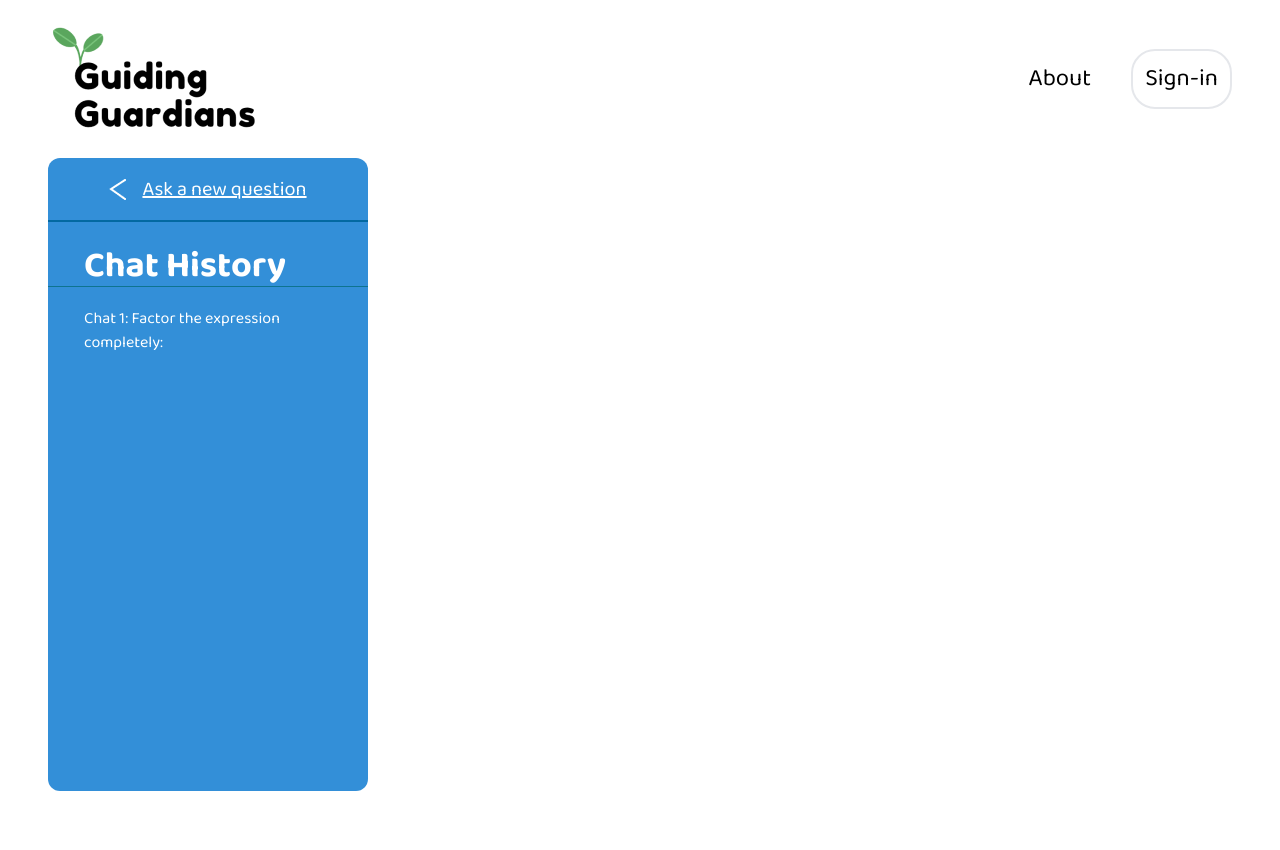
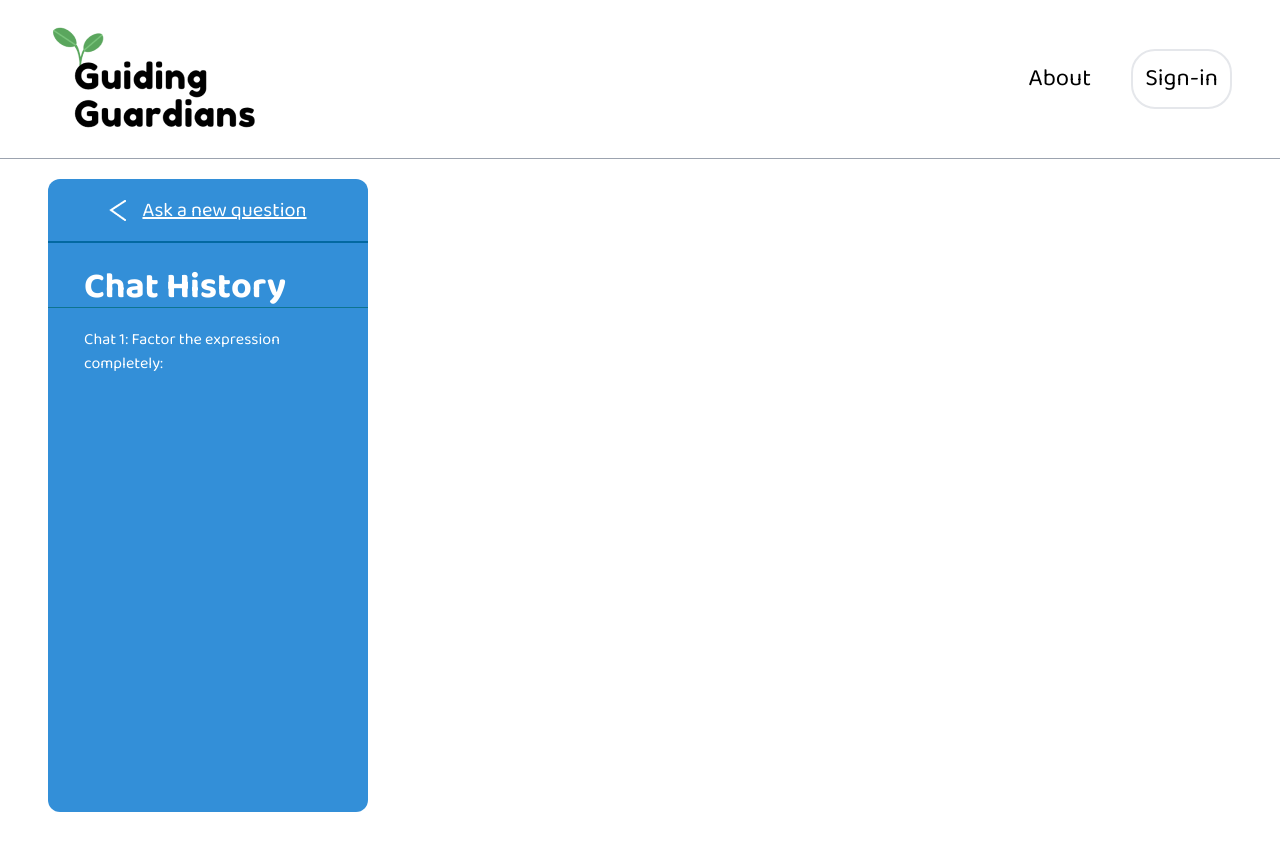
Before and after one commit to mannysanz715/GuidingGuardians, a Next.js app: page /chat in a window 1280 px wide. Shown: the top 850 px of the page. Built offline with nearby package versions, Linux system fonts and the light colour scheme; no server answers.

Commit message:
Hide Scroll Bar

```diff
--- a/src/components/NavBar/NavBar.tsx
+++ b/src/components/NavBar/NavBar.tsx
@@ -4,7 +4,7 @@ import Link from "next/link"
 
 const NavBar = () =>{
   return(
-    <div className="flex justify-between my-6 mx-12 items-center">
+    <div className=" flex justify-between my-6 mx-12 items-center">
       <img src="/assets/logo.png" alt="GuidingGuardians"/>
       <ul className="right-section-nav text-2xl flex items-center gap-7">
         <Link href='/about'><li className='hover:bg-slate-100 hover:text-slate-500 hover:rounded focus: p-3 about-button'>About</li></Link>
--- a/src/pages/chat.tsx
+++ b/src/pages/chat.tsx
@@ -101,6 +101,7 @@ const Chat = () => {
   return (
     <div>
       <NavBar />
+      <div className="border-t border-gray-400 mb-5"/>
       <div className="flex ml-12 chat-box-height">
         <ChatHistoryBox />
 
--- a/src/styles/globals.css
+++ b/src/styles/globals.css
@@ -5,6 +5,13 @@
 :root {
   --banner-blue : #338FD8;
   --orange-color: #F29641;
+}
+::-webkit-scrollbar {
+  display: none;
+}
+
+*{
+  scrollbar-width: none;  /* Firefox */
 }
 
 .text-width{
```
